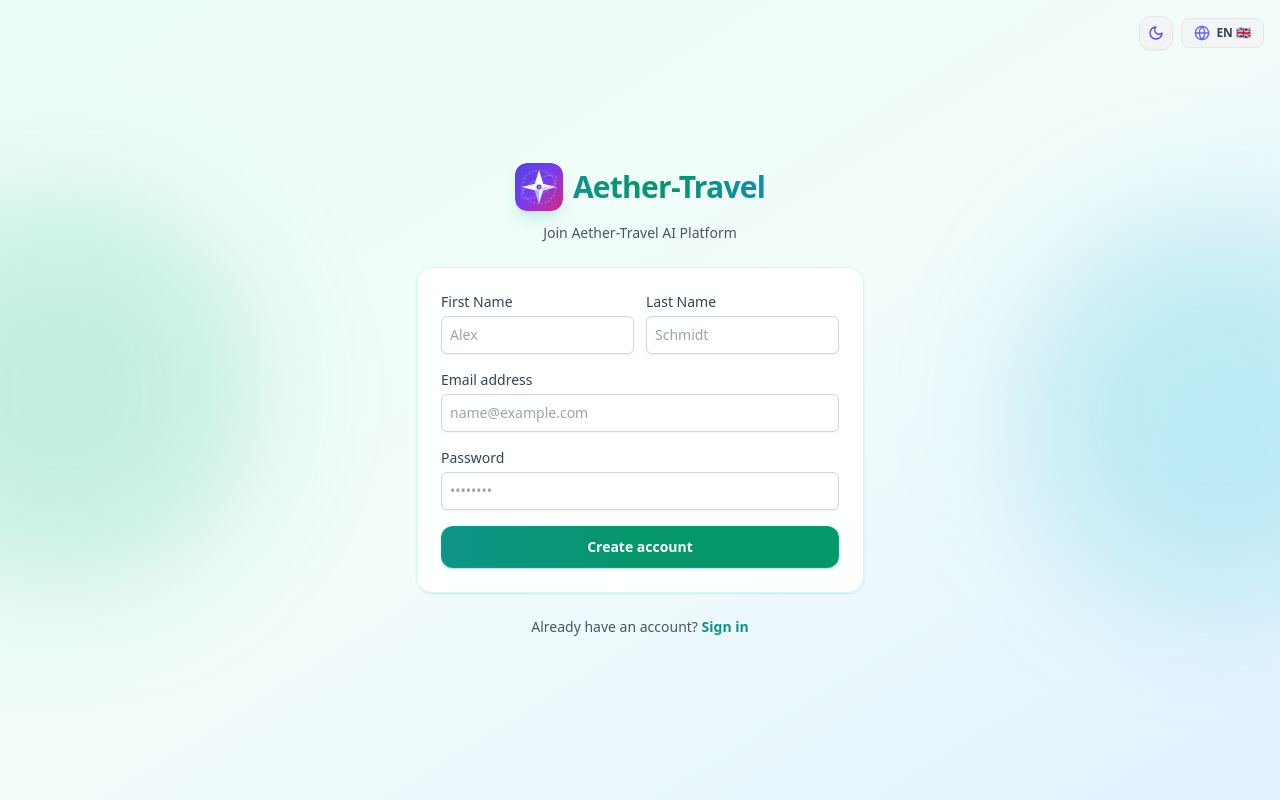
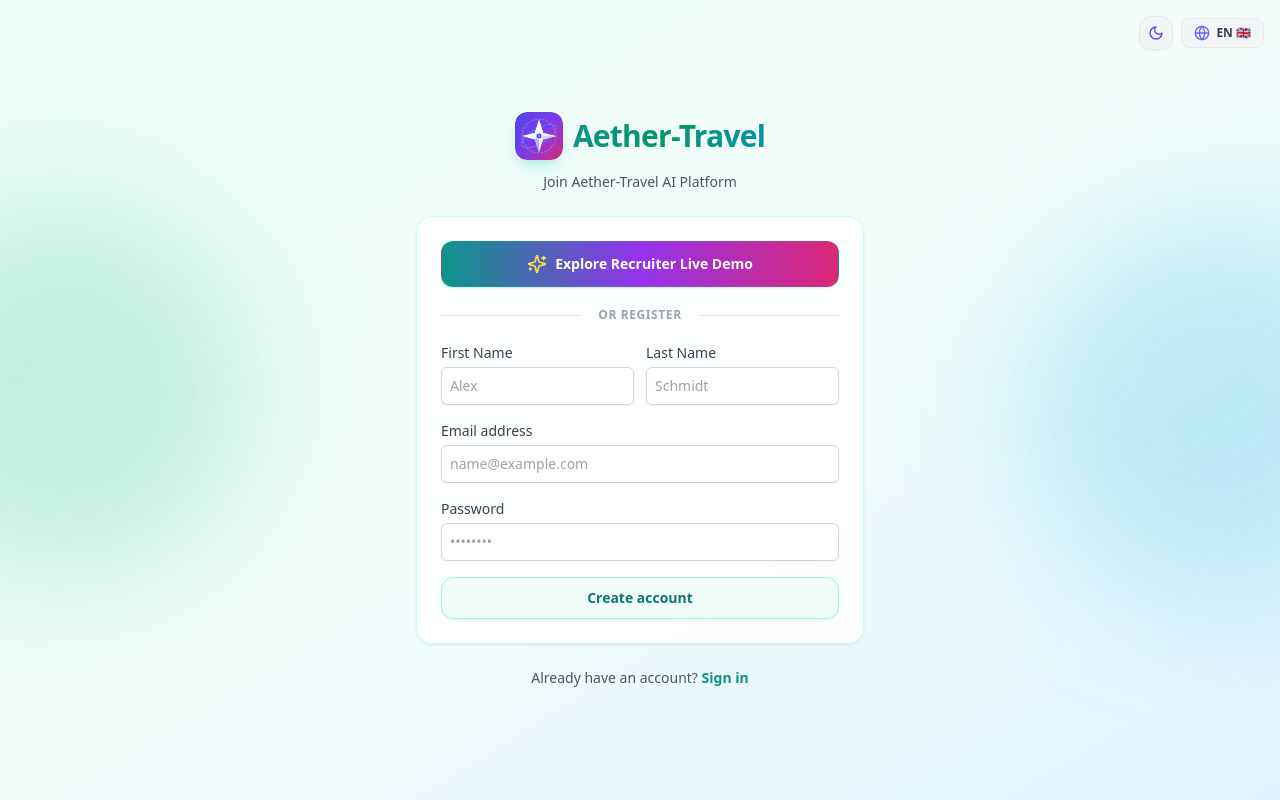
Before and after one commit to NohaCode-lab/Aether-Travel, a React (Vite) app: page /register in a window 1280 px wide. Built offline with nearby package versions, Linux system fonts and the light colour scheme; no server answers.

Commit message:
Add Recruiter Live Demo feature, RECRUITER_DEMO_READINESS_REPORT, and verify full portfolio demo accessibility

```diff
--- a/src/features/auth/LoginPage.tsx
+++ b/src/features/auth/LoginPage.tsx
@@ -8,6 +8,7 @@ import { authService } from './authService';
 import { LanguageSwitcher } from '../../components/shared/LanguageSwitcher';
 import { ThemeToggle } from '../../components/shared/ThemeToggle';
 import { Logo } from '../../components/shared/Logo';
+import { Sparkles } from 'lucide-react';
 
 export default function LoginPage() {
   const { t } = useTranslation();
@@ -33,6 +34,13 @@ export default function LoginPage() {
     }
   };
 
+  const handleDemoAccess = async () => {
+    setIsLoading(true);
+    await authService.login('demo@aethertravel.io', 'DemoPass2026!');
+    navigate('/');
+    setIsLoading(false);
+  };
+
   return (
     <div className="min-h-screen flex flex-col items-center justify-center p-4 bg-gradient-to-br from-emerald-50 via-teal-50/70 to-sky-100 dark:from-slate-950 dark:via-teal-950/80 dark:to-blue-950 relative overflow-hidden">
       {/* Dynamic Ambient Glow Orbs */}
@@ -52,8 +60,24 @@ export default function LoginPage() {
           </p>
         </div>
 
-        <Card className="p-6 backdrop-blur-xl bg-white/90 dark:bg-slate-900/90 border border-teal-100 dark:border-teal-900/50 shadow-2xl shadow-teal-950/10 dark:shadow-teal-900/20">
-          <form onSubmit={handleSubmit} className="space-y-5">
+        <Card className="p-6 backdrop-blur-xl bg-white/90 dark:bg-slate-900/90 border border-teal-100 dark:border-teal-900/50 shadow-2xl shadow-teal-950/10 dark:shadow-teal-900/20 space-y-4">
+          {/* Prominent Demo Exploration Button for Recruiters */}
+          <Button
+            onClick={handleDemoAccess}
+            type="button"
+            className="w-full bg-gradient-to-r from-indigo-600 via-purple-600 to-pink-600 hover:from-indigo-700 hover:to-pink-700 text-white font-extrabold py-3 rounded-xl shadow-lg shadow-purple-500/25 flex items-center justify-center gap-2 border border-purple-400/30"
+          >
+            <Sparkles className="w-5 h-5 text-yellow-300" />
+            Explore Recruiter Live Demo
+          </Button>
+
+          <div className="relative flex py-1 items-center">
+            <div className="flex-grow border-t border-gray-200 dark:border-slate-800"></div>
+            <span className="flex-shrink mx-4 text-xs font-semibold uppercase tracking-wider text-gray-400">Or sign in</span>
+            <div className="flex-grow border-t border-gray-200 dark:border-slate-800"></div>
+          </div>
+
+          <form onSubmit={handleSubmit} className="space-y-4">
             {error && (
               <div className="p-3 text-sm text-red-600 bg-red-50 border border-red-200 rounded-xl dark:bg-red-950/40 dark:text-red-300 dark:border-red-800">
                 {error}
@@ -79,7 +103,8 @@ export default function LoginPage() {
 
             <Button
               type="submit"
-              className="w-full mt-2 bg-gradient-to-r from-teal-600 to-emerald-600 hover:from-teal-700 hover:to-emerald-700 text-white font-bold py-2.5 rounded-xl shadow-lg shadow-teal-600/30 transition-all"
+              variant="secondary"
+              className="w-full font-bold py-2.5 rounded-xl"
               isLoading={isLoading}
             >
               {isLoading ? t('common.loading') : t('auth.signIn')}
--- a/src/features/auth/RegisterPage.tsx
+++ b/src/features/auth/RegisterPage.tsx
@@ -8,6 +8,7 @@ import { authService } from './authService';
 import { LanguageSwitcher } from '../../components/shared/LanguageSwitcher';
 import { ThemeToggle } from '../../components/shared/ThemeToggle';
 import { Logo } from '../../components/shared/Logo';
+import { Sparkles } from 'lucide-react';
 
 export default function RegisterPage() {
   const { t } = useTranslation();
@@ -35,6 +36,13 @@ export default function RegisterPage() {
     }
   };
 
+  const handleDemoAccess = async () => {
+    setLoading(true);
+    await authService.login('demo@aethertravel.io', 'DemoPass2026!');
+    navigate('/');
+    setLoading(false);
+  };
+
   return (
     <div className="min-h-screen flex flex-col items-center justify-center p-4 bg-gradient-to-br from-emerald-50 via-teal-50/70 to-sky-100 dark:from-slate-950 dark:via-teal-950/80 dark:to-blue-950 relative overflow-hidden">
       {/* Dynamic Ambient Glow Orbs */}
@@ -54,7 +62,22 @@ export default function RegisterPage() {
           </p>
         </div>
 
-        <Card className="p-6 backdrop-blur-xl bg-white/90 dark:bg-slate-900/90 border border-teal-100 dark:border-teal-900/50 shadow-2xl shadow-teal-950/10 dark:shadow-teal-900/20">
+        <Card className="p-6 backdrop-blur-xl bg-white/90 dark:bg-slate-900/90 border border-teal-100 dark:border-teal-900/50 shadow-2xl shadow-teal-950/10 dark:shadow-teal-900/20 space-y-4">
+          <Button
+            onClick={handleDemoAccess}
+            type="button"
+            className="w-full bg-gradient-to-r from-indigo-600 via-purple-600 to-pink-600 hover:from-indigo-700 hover:to-pink-700 text-white font-extrabold py-3 rounded-xl shadow-lg shadow-purple-500/25 flex items-center justify-center gap-2 border border-purple-400/30"
+          >
+            <Sparkles className="w-5 h-5 text-yellow-300" />
+            Explore Recruiter Live Demo
+          </Button>
+
+          <div className="relative flex py-1 items-center">
+            <div className="flex-grow border-t border-gray-200 dark:border-slate-800"></div>
+            <span className="flex-shrink mx-4 text-xs font-semibold uppercase tracking-wider text-gray-400">Or register</span>
+            <div className="flex-grow border-t border-gray-200 dark:border-slate-800"></div>
+          </div>
+
           <form className="space-y-4" onSubmit={handleRegister}>
             {error && (
               <div className="p-3 text-sm text-red-600 bg-red-50 border border-red-200 rounded-xl dark:bg-red-950/40 dark:text-red-300 dark:border-red-800">
@@ -100,7 +123,8 @@ export default function RegisterPage() {
 
             <Button
               type="submit"
-              className="w-full mt-2 bg-gradient-to-r from-teal-600 to-emerald-600 hover:from-teal-700 hover:to-emerald-700 text-white font-bold py-2.5 rounded-xl shadow-lg shadow-teal-600/30 transition-all"
+              variant="secondary"
+              className="w-full font-bold py-2.5 rounded-xl"
               isLoading={loading}
             >
               {loading ? t('common.loading') : t('auth.createAccount')}
```
Also changed, not shown: 1 other file (tests, documents, lock files or other folders).
